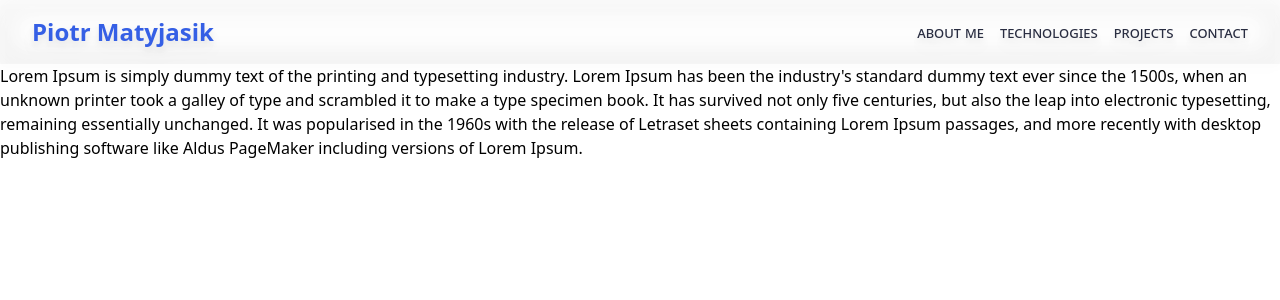
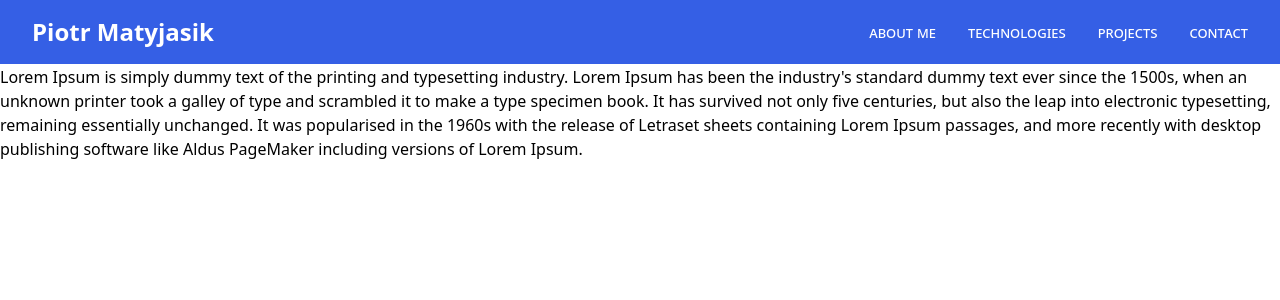
Before and after one commit to pmatyjasik/pmatyjasik.dev, a Next.js app: page / in a window 1280 px wide. Shown: the top 300 px of the page. Built offline with nearby package versions, Linux system fonts and the light colour scheme.

Commit message:
change header color

```diff
--- a/src/atoms/NavItem/NavItem.tsx
+++ b/src/atoms/NavItem/NavItem.tsx
@@ -6,7 +6,7 @@ interface Props {
 }
 
 const NavItem = ({text, url}: Props) => (
-  <li className="text-secondary hover:cursor-pointer hover:text-primary hover:transition-colors">
+  <li className="border-b border-transparent text-white hover:scale-110 hover:cursor-pointer hover:border-b hover:border-white">
     <span>
       {text}
       {url}
--- a/src/components/MobileMenu/MobileMenu.tsx
+++ b/src/components/MobileMenu/MobileMenu.tsx
@@ -2,22 +2,18 @@ import NavItems from 'components/NavItems/NavItems';
 import useCloseComponent from 'hooks/useCloseComponent';
 import React, {useRef} from 'react';
 import {FaBars} from 'react-icons/fa';
-import {twMerge} from 'tailwind-merge';
 
 const MobileMenu = () => {
   const mobileMenu = useRef<HTMLDivElement>(null);
   const [openMenu, setOpenMenu] = useCloseComponent(mobileMenu);
   return (
-    <div className=" block md:hidden" ref={mobileMenu}>
+    <div className="block md:hidden" ref={mobileMenu}>
       <FaBars
-        className={twMerge(
-          'z-50 h-6 w-6 cursor-pointer text-secondary hover:text-primary hover:transition-colors md:hidden',
-          openMenu && 'text-primary'
-        )}
+        className="z-50 h-6 w-6 text-white hover:scale-110 hover:cursor-pointer md:hidden"
         onClick={() => setOpenMenu(prev => !prev)}
       />
       {openMenu && (
-        <div className="absolute left-0 top-16 z-10 flex h-32 w-full  flex-col items-center bg-white py-2 md:hidden">
+        <div className="absolute left-0 top-16 z-10 flex h-36 w-full flex-col items-center border-t border-white bg-primary py-2 md:hidden">
           <NavItems className="flex h-full flex-col justify-evenly text-center" />
         </div>
       )}
--- a/src/layouts/RootLayout.tsx
+++ b/src/layouts/RootLayout.tsx
@@ -9,13 +9,13 @@ interface RootLayoutProps {
 const RootLayout = ({children}: RootLayoutProps) => {
   return (
     <main>
-      <nav className="sticky top-0 z-10 border-secondary bg-white bg-opacity-10 drop-shadow-lg backdrop-blur-lg backdrop-filter">
+      <nav className="sticky top-0 z-10 border-b border-white bg-primary">
         <div className="px-2 md:px-6 lg:px-8">
           <div className="flex h-16 items-center justify-between">
-            <span className="text-2xl font-semibold text-primary hover:cursor-pointer">
+            <span className="text-2xl font-semibold text-white hover:cursor-pointer">
               Piotr Matyjasik
             </span>
-            <NavItems className="hidden space-x-4 md:flex" />
+            <NavItems className="hidden gap-4 space-x-4 md:flex" />
             <MobileMenu />
           </div>
         </div>
```
